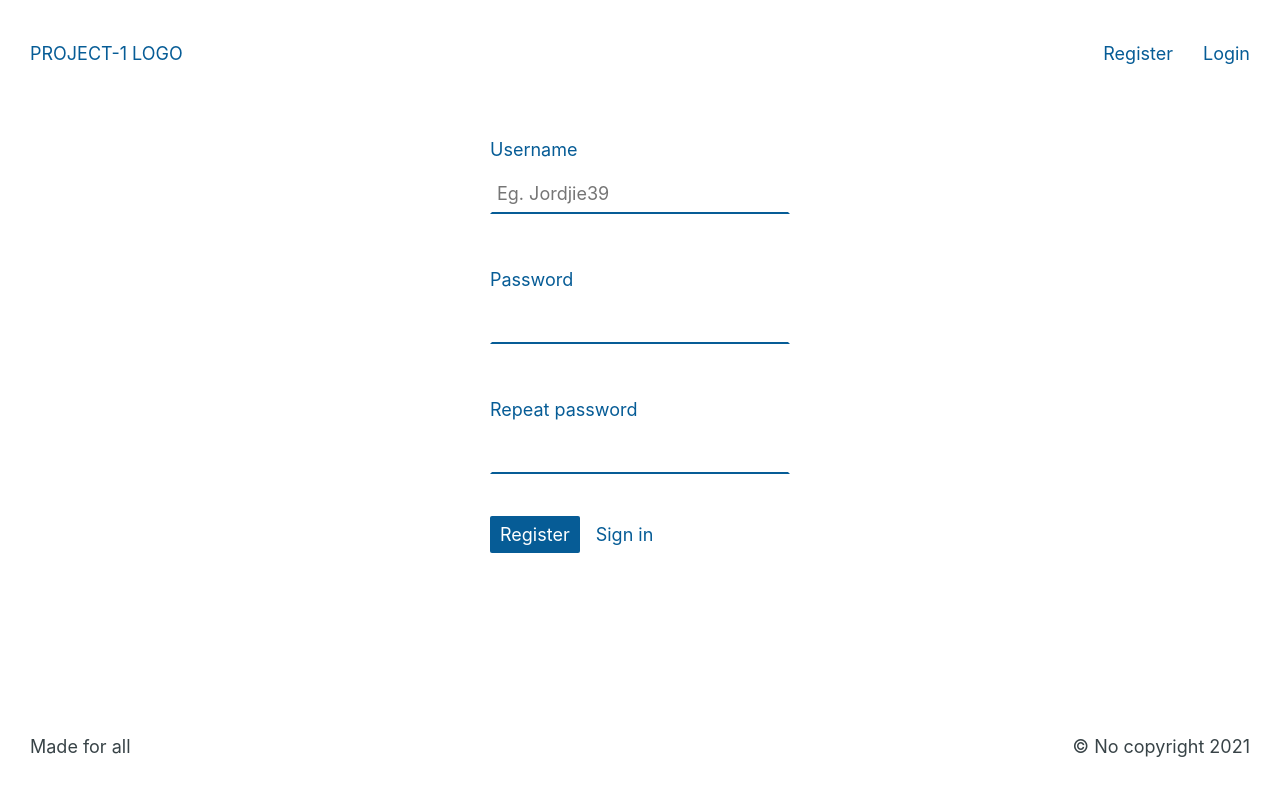
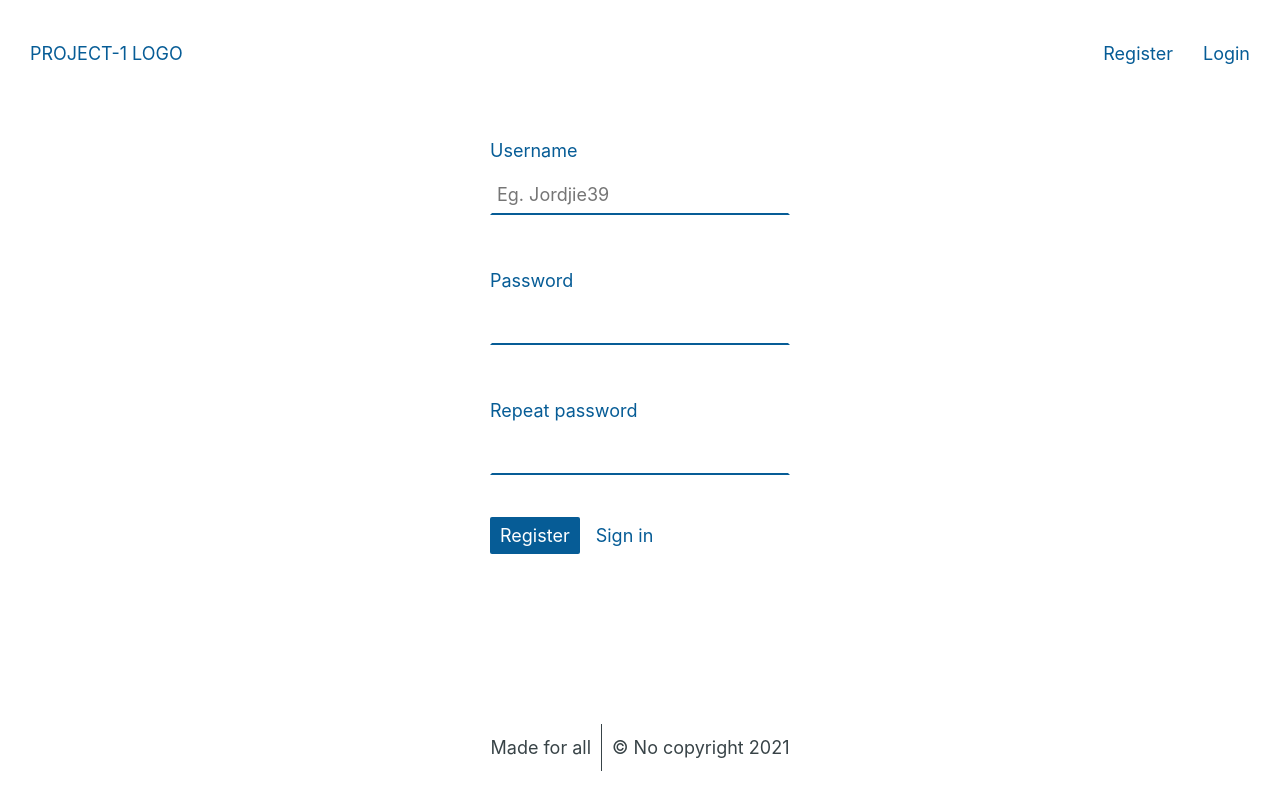
Before and after one commit to pyc4life/project-1, a React (Create React App) app in the folder client/: page /register in a window 1280 px wide. Shown: the top 796 px of the page. Built offline with nearby package versions, Linux system fonts and the light colour scheme.

Commit message:
housekeeping

```diff
--- a/client/src/App.scss
+++ b/client/src/App.scss
@@ -25,8 +25,8 @@ body, table, form, select, input, textarea, option, article, button {
     font: inherit;
 }
 
-h1 { font-size: 2.6em; }
-h2 { font-size: 2.0em; }
+h1 { font-size: 2.0em; }
+h2 { font-size: 1.8em; }
 h3 { font-size: 1.6em; }
 h4 { font-size: 1.4em; }
 h5 { font-size: 1.2em; }
--- a/client/src/components/Footer/Footer.scss
+++ b/client/src/components/Footer/Footer.scss
@@ -2,11 +2,15 @@
 
 .footer {
     display: flex;
-    justify-content: space-between;
+    justify-content: center;
     padding: 30px 20px;
 
     p {
         color: $gray-color;
         padding: 10px;
+
+        & + p {
+            border-left: 1px solid $gray-color;
+        }
     }
 }
--- a/client/src/components/Navigation/Navigation.scss
+++ b/client/src/components/Navigation/Navigation.scss
@@ -23,7 +23,13 @@
 		border-radius: 5px;
 
 		.nav-list-item {
-            + .nav-list-item {
+            border-bottom: 1px solid transparent;
+
+            &:hover {
+                border-bottom: 1px solid $base-color;
+            }
+
+            & + .nav-list-item {
 				margin-left: 10px;
 			}
 		}
```
Lines whose indentation alone changed are shown as unchanged.
